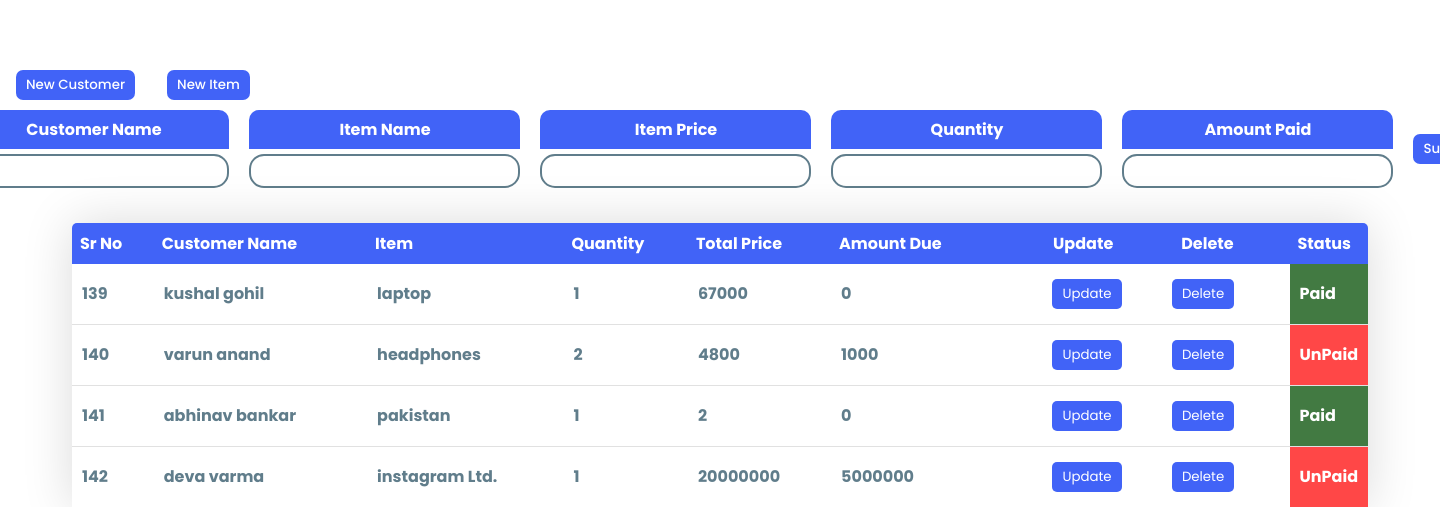
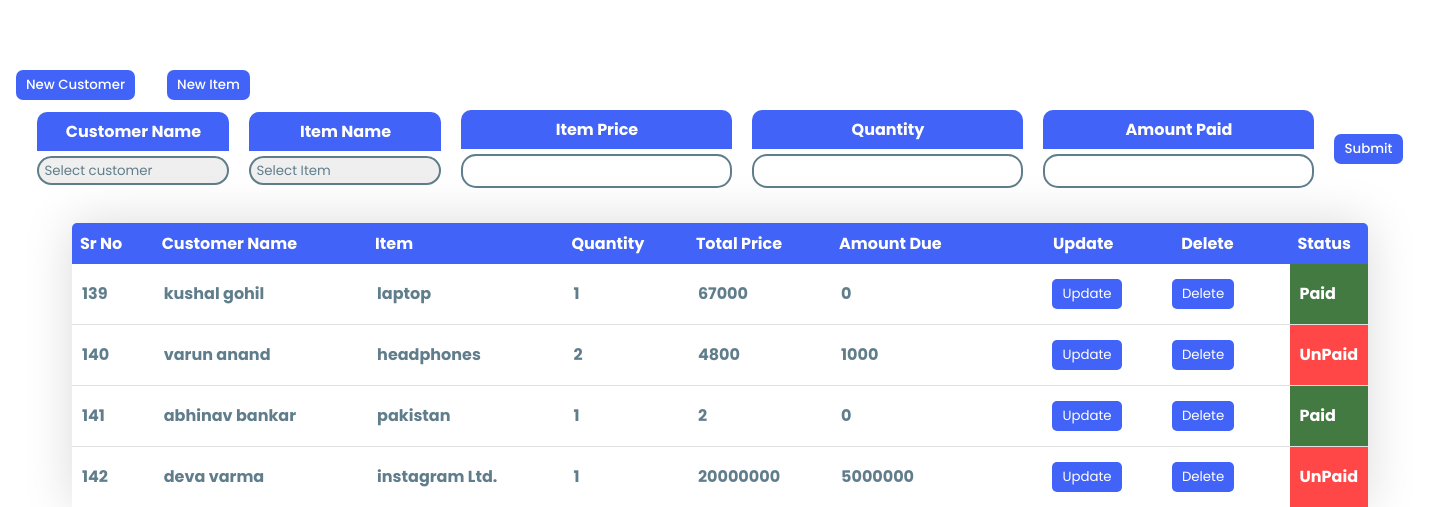
Before and after one commit to 2002kushalgohil/shop-sales-management, a PHP site: page /dashboard.php in a window 1440 px wide; the page is wider, and only the part inside the window is pictured. Shown: the part 97-604 px from the top of that part. Run offline with PHP 8.4, Linux system fonts and the light colour scheme; data comes from the database, SQL or seed files in the repository.

Commit message:
fixed bugs

```diff
--- a/Assets/Style/style.css
+++ b/Assets/Style/style.css
@@ -360,12 +360,22 @@ nav img{
   border-radius: 10px 10px 0px 0px;
 }
 
-.dahsboardForm input{
+.dahsboardForm input,.dahsboardForm select{
   margin-top: 5px;
   padding: 5px;
   border-radius: 15px;
   outline: none;
   border: 2px solid var(--text-Color);
+}
+.dahsboardForm select{
+  -webkit-appearance: none;
+   -moz-appearance: none;
+  width: 12rem;
+  color:var(--text-Color)
+}
+.dahsboardForm option{
+  background-color: #3357fc;
+  color:#fff;
 }
 
 .dahsboardForm button{
--- a/dashboard.php
+++ b/dashboard.php
@@ -1,8 +1,15 @@
 <?php
 include('conn.php');
 ?>
+<?php
+if (!isset($_SESSION['sess_user'])) {
+    session_start();
+}
+header("Location : login.php");
+?>
 <!DOCTYPE html>
 <html lang="en">
+
 <head>
     <meta charset="UTF-8">
     <meta http-equiv="X-UA-Compatible" content="IE=edge">
@@ -10,6 +17,7 @@
     <link rel="stylesheet" href="./Assets/Style/style.css?v=<?php echo time(); ?>">
     <title>Home @ Portal</title>
 </head>
+
 <body>
     <nav>
         <img src="./Assets/images/logo.png" alt="">
@@ -30,11 +38,37 @@
         <form class="dahsboardForm" action="" method="POST">
             <div>
                 <p>Customer Name</p>
-                    <input type="text" name="cname">
+                <select name="cname" id="customer_name">
+                <option value="none" selected >Select customer</option>
+                    <?php
+                    mysqli_select_db($conn, 'sam') or die("cannot select DB");
+                    $result = mysqli_query($conn, "SELECT * FROM customer");
+                    while ($row = mysqli_fetch_assoc($result)) {
+                    ?>
+                        <option value="<?php echo $row['cname']; ?>">
+                            <?php echo $row['cname']; ?>
+                        </option>
+                    <?php
+                    }
+                    ?>
+                </select>
             </div>
             <div>
                 <p>Item Name</p>
-                    <input type="text" name="iname">
+                <select name="iname" id="item_name">
+                <option value="none" selected>Select Item</option>
+                    <?php
+                    mysqli_select_db($conn, 'sam') or die("cannot select DB");
+                    $result = mysqli_query($conn, "SELECT * FROM item");
+                    while ($row = mysqli_fetch_assoc($result)) {
+                    ?>
+                        <option value="<?php echo $row['iname']; ?>">
+                            <?php echo $row['iname']; ?>
+                        </option>
+                    <?php
+                    }
+                    ?>
+                </select>
             </div>
             <div>
                 <p>Item Price</p>
@@ -73,16 +107,11 @@
                 </thead>
                 <tbody>
                     <?php
-                            if (isset($_POST['submit']))
-                            {
-                                if (!empty($_POST['cname']) && !empty($_POST['iname']) && !empty($_POST['iqty']) && !empty($_POST['amtpaid']))
-                                {
-                                    if ($_POST['iqty'] <= 0)
-                                    {
+                    if (isset($_POST['submit'])) {
+                        if (!empty($_POST['cname']) && !empty($_POST['iname']) && !empty($_POST['iqty']) && !empty($_POST['amtpaid'])) {
+                            if ($_POST['iqty'] <= 0) {
                                 echo '<script> alert("Qty Cannot be Zero or Negative") </script>';
-                                    }
-                                    else
-                                    {
+                            } else {
                                 mysqli_select_db($conn, 'sam') or die("cannot select DB");
                                 $cname = $_POST['cname'];
                                 $iname = strtolower($_POST['iname']);
@@ -94,29 +123,21 @@
                                 $stime = date('h:i:s');
                                 $total = $iqty * $iprice;
                                 $amtdue = abs($total - $amtpaid);
-                                        if ($amtdue > 0)
-                                        {
+                                if ($amtdue > 0) {
                                     $status = "UnPaid";
-                                        }
-                                        else
-                                        {
+                                } else {
                                     $status = "Paid";
                                 }
                                 $query = mysqli_query($conn, "INSERT INTO sale(sid,sdate,stime,cname,iname,iqty,iprice,stotal,amtpaid,amtdue,estatus) VALUES ('','$sdate','$stime','$cname','$iname','$iqty','$iprice','$total','$amtpaid','$amtdue','$status')");
-                                        if ($query)
-                                        {
+                                if ($query) {
                                     echo '<script>';
                                     echo 'alert("RECORD INSERTED SUCCESSFULLY ");';
                                     echo '</script>';
-                                        }
-                                        else
-                                        {
+                                } else {
                                     echo '<script> alert(" ~ Record Not Inserted !!") </script>';
                                 }
                             }
-                                }
-                                else
-                                {
+                        } else {
                             echo '<script>';
                             echo 'alert(" ~ Empty Field Not Allowed !!")';
                             echo '</script>';
@@ -126,10 +147,8 @@
                     <?php
                     mysqli_select_db($conn, 'sam') or die("cannot select DB");
                     $result = mysqli_query($conn, "SELECT * from sale");
-                            if (mysqli_num_rows($result) > 0)
-                            {
-                                while ($row = mysqli_fetch_assoc($result))
-                                {
+                    if (mysqli_num_rows($result) > 0) {
+                        while ($row = mysqli_fetch_assoc($result)) {
                     ?>
                             <tr>
                                 <td><?php echo $row["sid"] ?></td>
@@ -147,21 +166,16 @@
                                     </button>
                                 </td>
                                 <?php
-                                if ($row["estatus"] == 'UnPaid')
-                                {
+                                if ($row["estatus"] == 'UnPaid') {
                                     echo '<td class="dashboardUnPaid">' . $row["estatus"] . '</td>';
-                                }
-                                else
-                                {
+                                } else {
                                     echo '<td class="dashboardPaid">' . $row["estatus"] . '</td>';
                                 }
                                 ?>
                             </tr>
                     <?php
                         }
-                            }
-                            else
-                            {
+                    } else {
                         echo '<h3 class="error"> No Record found </h3>';
                     }
                     ?>
@@ -170,4 +184,5 @@
         </div>
     </div>
 </body>
+
 </html>
--- a/update.php
+++ b/update.php
@@ -66,11 +66,11 @@
                     <input type="text" name="iname" value="<?php echo $data['iname'] ?>" placeholder="Item Name" Required>
                 </div>
                 <div>
-                    <p>Item Price</p>
+                    <p>Item Quantity</p>
                     <input type="number" name="iqty" value="<?php echo $data['iqty'] ?>" placeholder="Item quantity" Required>
                 </div>
                 <div>
-                    <p>Quantity</p>
+                    <p>Item Price</p>
                     <input type="number" name="iprice" value="<?php echo $data['iprice'] ?>" placeholder="Item price" Required>
                 </div>
                 <div>
```
Lines whose indentation alone changed are shown as unchanged.
